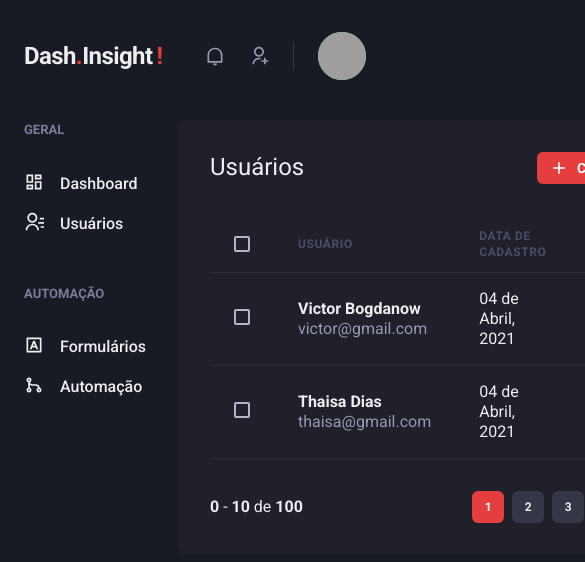
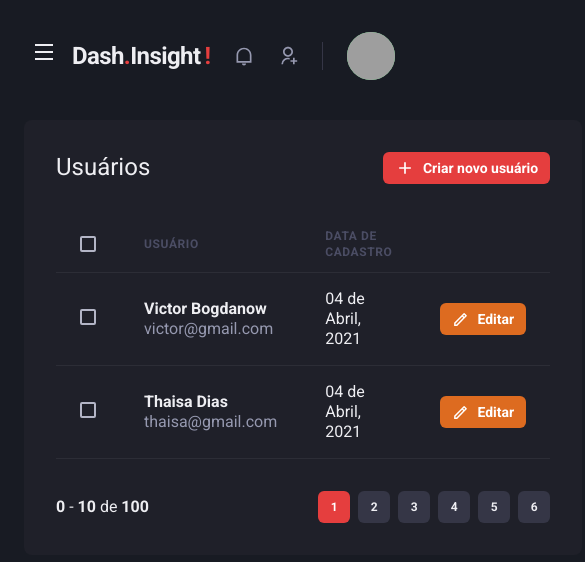
Before and after one commit to Victor-BwD/Dash.Insight, a Next.js app: page /users in a window 390 px wide. Shown: the top 562 px of the page, 585 px wide, since content can reach past the window. Built offline with nearby package versions, Linux system fonts and the light colour scheme; grey boxes are pictures that could not be loaded.

Commit message:
[ADDED] Responsive sidebar and sidebar drawer

```diff
--- a/src/components/Header/index.tsx
+++ b/src/components/Header/index.tsx
@@ -1,5 +1,7 @@
-import { Flex, useBreakpointValue } from '@chakra-ui/react'
+import { Flex, Icon, IconButton, useBreakpointValue } from '@chakra-ui/react'
 import React from 'react';
+import { RiMenuLine } from 'react-icons/ri';
+import { useSidebarDrawer } from '../../contexts/SidebarDrawerContext';
 import { Logo } from './Logo';
 import { NotificationsNav } from './NotificationNav';
 import { Profile } from './Profile';
@@ -7,6 +9,8 @@
 
 
 export function Header(){
+    const { onOpen } = useSidebarDrawer()
+
     const isWideVersion = useBreakpointValue({
         base: false,
         lg: true,
@@ -15,6 +19,18 @@
 
     return (
         <Flex w="100%" as="header" maxWidth={1480} h="20" mx="auto" mt="4" px="6" align="center" >
+            { !isWideVersion && (
+                <IconButton
+                    aria-label="Open navigation"
+                    icon={<Icon as={RiMenuLine} />}
+                    fontSize="24"
+                    variant="unstyled"
+                    onClick={onOpen}
+                    mr="2"
+                >
+
+                </IconButton>
+            )}
             <Logo />
            {isWideVersion && <SearchBox />}
 
--- /dev/null
+++ b/src/components/Sidebar/SidebarNav.tsx
@@ -0,0 +1,23 @@
+import { Stack } from "@chakra-ui/react";
+import React from "react";
+import { RiContactsLine, RiDashboardLine, RiGitMergeLine, RiInputMethodLine } from "react-icons/ri";
+import { NavLink } from "./NavLink";
+import { NavSection } from "./NavSection";
+
+export function SidebarNav() {
+    return (
+        <Stack spacing="12" align="flex-start">
+                <NavSection title="GERAL">
+                    <NavLink icon={RiDashboardLine}>Dashboard</NavLink>
+                    <NavLink icon={RiContactsLine}>Usuários</NavLink>
+
+                </NavSection>
+                <NavSection title="AUTOMAÇÃO">
+                    <NavLink icon={RiInputMethodLine}>Formulários</NavLink>
+                    <NavLink icon={RiGitMergeLine}>Automação</NavLink>
+
+                </NavSection>
+
+            </Stack>
+    );
+}
--- a/src/components/Sidebar/index.tsx
+++ b/src/components/Sidebar/index.tsx
@@ -1,24 +1,36 @@
-import { Box, Stack, Text, Link, Icon } from "@chakra-ui/react";
-import { RiContactsLine, RiDashboardLine, RiGitMergeLine, RiInputMethodLine } from "react-icons/ri";
-import { NavLink } from "./NavLink";
-import { NavSection } from "./NavSection";
+import { Box, Drawer, DrawerBody, DrawerCloseButton, DrawerContent, DrawerHeader, DrawerOverlay, useBreakpointValue } from "@chakra-ui/react";
+import { useSidebarDrawer } from "../../contexts/SidebarDrawerContext";
+
+import { SidebarNav } from "./SidebarNav";
 
 export function Sidebar(){
+    const { isOpen, onClose } = useSidebarDrawer()
+
+    const isDrawerSidebar = useBreakpointValue({
+        base: true,
+        lg: false,
+    })
+    if(isDrawerSidebar){
+        return (
+            <Drawer isOpen={isOpen} placement="left" onClose={onClose}>
+            <DrawerOverlay>
+                <DrawerContent bg="gray.800" p="4">
+                    <DrawerCloseButton  mt="6" />
+                    <DrawerHeader>Navegação</DrawerHeader>
+
+                    <DrawerBody>
+                        <SidebarNav />
+                    </DrawerBody>
+                </DrawerContent>
+            </DrawerOverlay>
+        </Drawer>
+        )
+
+    }
+
     return (
         <Box as="aside" w="64" mr="8">
-            <Stack spacing="12" align="flex-start">
-                <NavSection title="GERAL">
-                    <NavLink icon={RiDashboardLine}>Dashboard</NavLink>
-                    <NavLink icon={RiContactsLine}>Usuários</NavLink>
-
-                </NavSection>
-                <NavSection title="AUTOMAÇÃO">
-                    <NavLink icon={RiInputMethodLine}>Formulários</NavLink>
-                    <NavLink icon={RiGitMergeLine}>Automação</NavLink>
-
-                </NavSection>
-
-            </Stack>
+            <SidebarNav />
         </Box>
     );
 }
--- /dev/null
+++ b/src/contexts/SidebarDrawerContext.tsx
@@ -0,0 +1,28 @@
+import { useDisclosure, UseDisclosureReturn } from "@chakra-ui/react";
+import { useRouter } from "next/router";
+import { createContext, ReactNode, useContext, useEffect } from "react";
+
+interface SidebarDrawerProviderProps {
+    children: ReactNode;
+}
+
+type SidebarDrawerContextData = UseDisclosureReturn
+
+const SidebarDrawerContext = createContext({} as SidebarDrawerContextData);
+
+export function SidebarDrawerProvider({children}: SidebarDrawerProviderProps) {
+    const disclosure = useDisclosure()
+    const router = useRouter()
+
+    useEffect(() => {
+        disclosure.onClose()
+    }, [router.asPath])
+
+    return (
+        <SidebarDrawerContext.Provider value={disclosure}>
+            {children}
+        </SidebarDrawerContext.Provider>
+    )
+}
+
+export const useSidebarDrawer = () => useContext(SidebarDrawerContext)
--- a/src/pages/_app.tsx
+++ b/src/pages/_app.tsx
@@ -1,11 +1,15 @@
 import { AppProps } from 'next/app'
 import { ChakraProvider } from '@chakra-ui/react'
 import { theme } from '../styles/theme'
+import React from 'react'
+import { SidebarDrawerProvider } from '../contexts/SidebarDrawerContext'
 
 function MyApp({ Component, pageProps }: AppProps) {
   return(
     <ChakraProvider theme={theme}>
+      <SidebarDrawerProvider>
       <Component {...pageProps} />
+      </SidebarDrawerProvider>
     </ChakraProvider>
   )
 }
```
